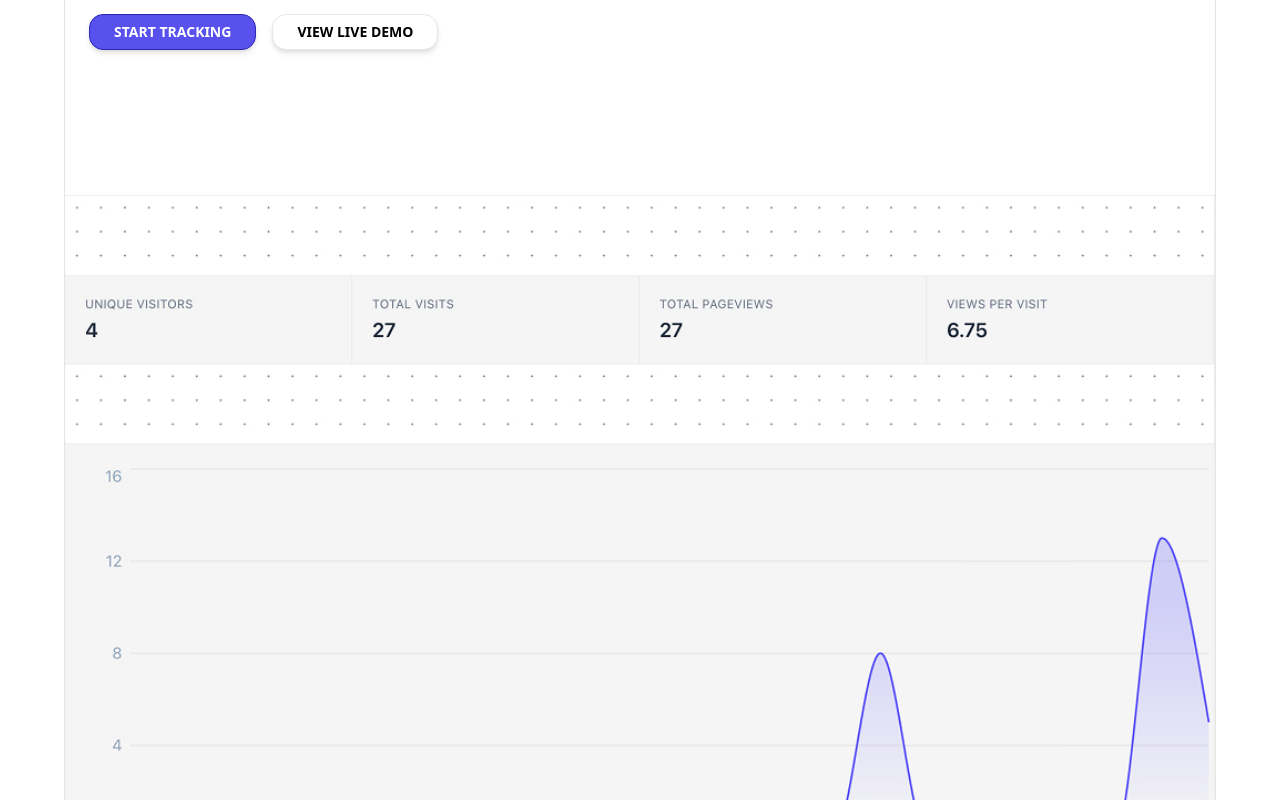
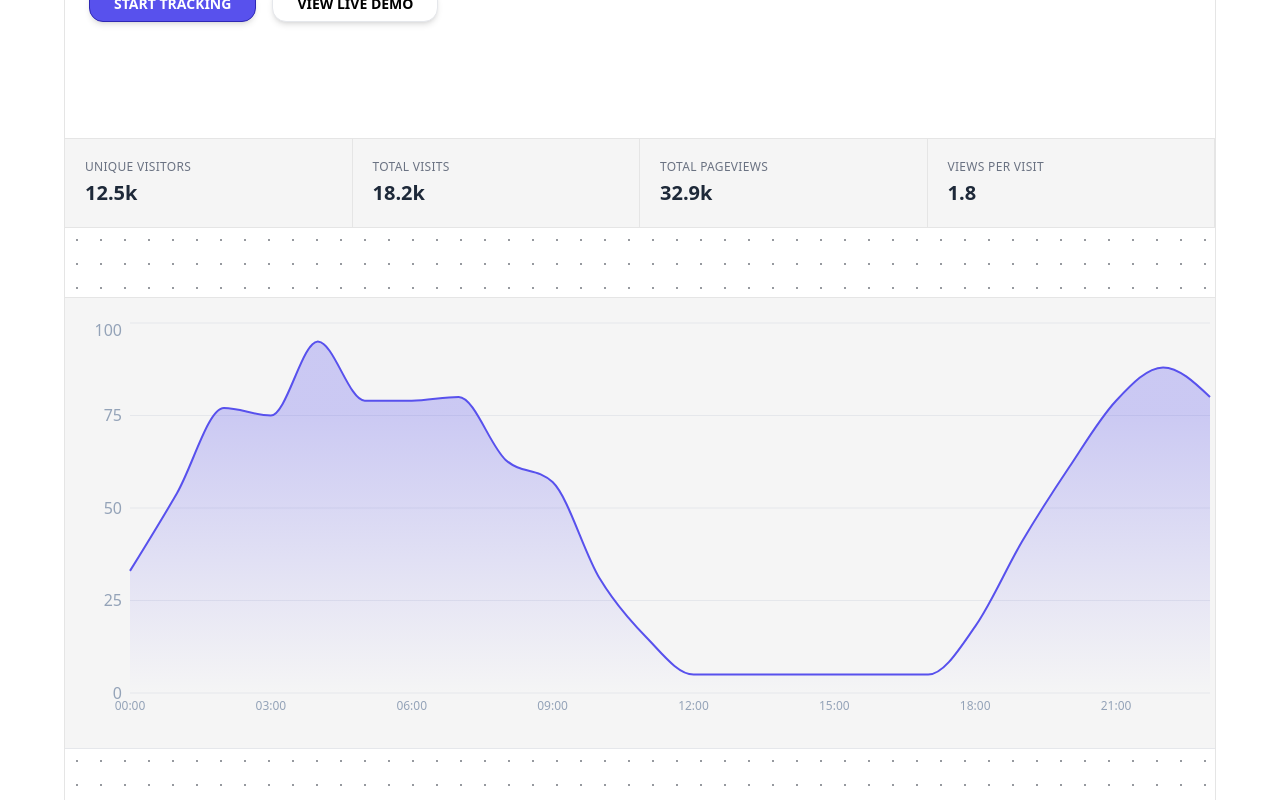
Before and after one commit to GauravNardia/plausible-alternative, a Next.js app: page / in a window 1280 px wide. Shown: the part 420-1220 px from the top of the page. Built offline with nearby package versions, Linux system fonts and the light colour scheme; a web font is replaced by a local one.

Commit message:
feat: add animated hero graph

```diff
--- a/components/marketing/Hero.tsx
+++ b/components/marketing/Hero.tsx
@@ -2,12 +2,13 @@
 import { useRouter } from "next/navigation"
 import { Button } from "../ui/button"
 import Image from "next/image"
+import { LandingAnalyticsDemo } from "./LandingAnalyticsDemo"
 
 export const Hero = () => {
   const router = useRouter()
   return (
     <section className="w-full mx-auto sm:pt-24 flex flex-col justify-center">
-    <div className="w-full text-left px-5 sm:px-6 py-20">
+    <div className="w-full text-left px-5 sm:px-6 py-13">
       <h1 className="text-3xl md:text-5xl font-semibold leading-tight font-bpmf">
        <span className="block">
         Simple. Privacy-First Analytics.
@@ -32,14 +33,7 @@ export const Hero = () => {
       </div>
 
       <div className="w-full sm:mt-16">
-        <Image
-          src="/assets/images/hero-img.jpg"
-          alt="dashboard preview"
-          width={1600}
-          height={900}
-          className="w-full h-auto"
-          priority
-        />
+        <LandingAnalyticsDemo />
       </div>
     </section>
   )
--- /dev/null
+++ b/components/marketing/LandingAnalyticsDemo.tsx
@@ -0,0 +1,157 @@
+"use client"
+
+import { useEffect, useState } from "react"
+import {
+  AreaChart,
+  Area,
+  XAxis,
+  YAxis,
+  Tooltip,
+  CartesianGrid,
+  ResponsiveContainer,
+} from "recharts"
+import { formatNumber } from "@/lib/utils"
+import { Metric } from "../charts/Metrics"
+import { CustomTooltip } from "../charts/Tooltip"
+
+interface ChartData {
+  hour: string
+  count: number
+}
+
+export const LandingAnalyticsDemo = () => {
+  const [data, setData] = useState<ChartData[]>([])
+  const [metrics, setMetrics] = useState({
+    uniqueVisitors: 12458,
+    totalVisits: 18221,
+    totalPageviews: 32914,
+    viewsPerVisit: 1.8,
+  })
+  const [isMobile, setIsMobile] = useState(false)
+
+  // responsive ticks
+  useEffect(() => {
+    const check = () => setIsMobile(window.innerWidth < 640)
+    check()
+    window.addEventListener("resize", check)
+    return () => window.removeEventListener("resize", check)
+  }, [])
+
+  // generate initial fake data
+  useEffect(() => {
+    const hours = Array.from({ length: 24 }, (_, i) =>
+      i.toString().padStart(2, "0") + ":00"
+    )
+
+    const generated = hours.map((hour, i) => {
+      const base = 30 + Math.sin(i / 3) * 50
+      const random = Math.floor(Math.random() * 20)
+
+      return {
+        hour,
+        count: Math.floor(base + random),
+      }
+    })
+
+    setData(generated)
+  }, [])
+
+  // simulate live traffic
+  useEffect(() => {
+    const interval = setInterval(() => {
+      setData(prev =>
+        prev.map((d, i) => {
+          if (i === prev.length - 1) {
+            return {
+              ...d,
+              count: Math.max(5, d.count + Math.floor(Math.random() * 6 - 3)),
+            }
+          }
+
+          return {
+            ...d,
+            count: Math.max(5, d.count + Math.floor(Math.random() * 4 - 2)),
+          }
+        })
+      )
+
+      setMetrics(prev => ({
+        ...prev,
+        uniqueVisitors: prev.uniqueVisitors + Math.floor(Math.random() * 4),
+        totalVisits: prev.totalVisits + Math.floor(Math.random() * 5),
+        totalPageviews: prev.totalPageviews + Math.floor(Math.random() * 8),
+      }))
+    }, 3500)
+
+    return () => clearInterval(interval)
+  }, [])
+
+  return (
+    <div className="w-full overflow-hidden bg-white">
+
+      {/* Metrics */}
+      <div className="grid grid-cols-2 sm:grid-cols-4">
+        <Metric
+          title="Unique Visitors"
+          value={formatNumber(metrics.uniqueVisitors)}
+        />
+        <Metric
+          title="Total Visits"
+          value={formatNumber(metrics.totalVisits)}
+        />
+        <Metric
+          title="Total Pageviews"
+          value={formatNumber(metrics.totalPageviews)}
+        />
+        <Metric
+          title="Views per Visit"
+          value={metrics.viewsPerVisit}
+        />
+      </div>
+
+      <div className="dot-bg h-[70px] border-b" />
+
+      {/* Chart */}
+      <div className="w-full h-[320px] md:h-[450px] py-5 bg-neutral-100">
+        <ResponsiveContainer width="100%" height="100%">
+          <AreaChart data={data}>
+
+            <defs>
+              <linearGradient id="landingGradient" x1="0" y1="0" x2="0" y2="1">
+                <stop offset="20%" stopColor="#5851ed" stopOpacity={0.45} />
+                <stop offset="100%" stopColor="#5851ed" stopOpacity={0} />
+              </linearGradient>
+            </defs>
+
+            <CartesianGrid stroke="#E5E7EB" vertical={false} />
+
+            <XAxis
+              dataKey="hour"
+              stroke="#94a3b8"
+              interval={isMobile ? 3 : 2}
+              tick={{ fontSize: isMobile ? 10 : 12 }}
+              tickLine={false}
+              axisLine={false}
+            />
+
+            <YAxis stroke="#94a3b8" tickLine={false} axisLine={false} />
+
+            <Tooltip cursor={false} content={<CustomTooltip />} />
+
+            <Area
+              type="monotone"
+              dataKey="count"
+              stroke="#5851ed"
+              strokeWidth={2}
+              fill="url(#landingGradient)"
+              dot={false}
+              isAnimationActive
+              animationDuration={800}
+            />
+
+          </AreaChart>
+        </ResponsiveContainer>
+      </div>
+    </div>
+  )
+}
```
